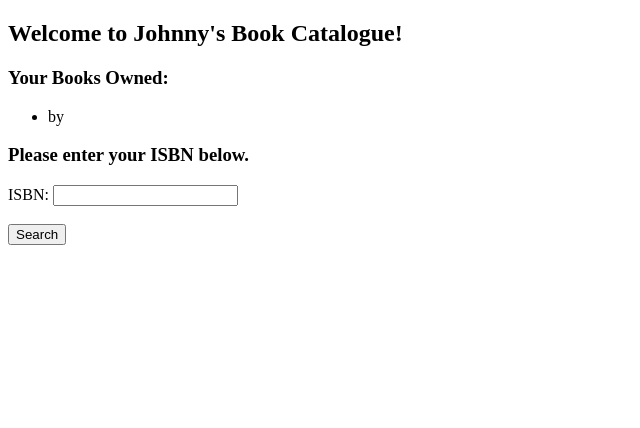
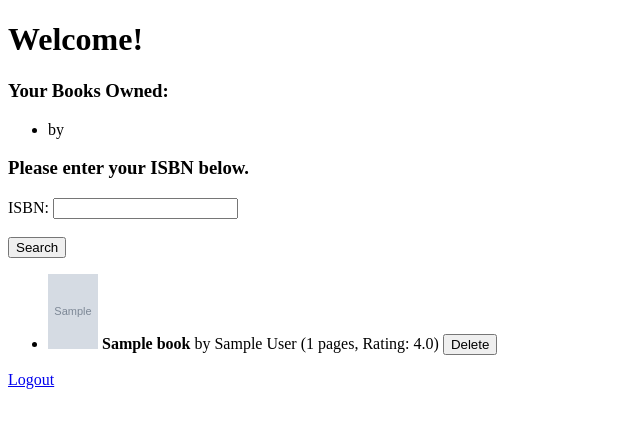
Before and after one commit to noobiecoderjohn/IS211_Course_Project, a Flask app: page /dashboard in a window 1280 px wide. Shown: the top 428 px of the page, without its empty margins (0-640 px from the left). Run offline with Flask 3, Linux system fonts and the light colour scheme; tables that the repository leaves empty hold one stand-in row (values such as "Sample post"); grey boxes marked "Sample" are stand-in pictures.

Commit message:
Update dashboard.html

```diff
--- a/templates/dashboard.html
+++ b/templates/dashboard.html
@@ -2,22 +2,36 @@
 <html lang="en">
 <head>
     <meta charset="UTF-8">
-    <meta name="viewport" content="width=device-width, initial-scale=1.0">
     <title>Dashboard</title>
 </head>
 <body>
-    <h2>Welcome to Johnny's Book Catalogue!</h2>
+    <h1>Welcome!</h1>
     <h3>Your Books Owned:</h3>
     <ul>
         {% for book in books %}
         <li>{{ book.title }} by {{ book.author }}</li>
         {% endfor %}
+    </ul>    <h3>Please enter your ISBN below.</h3>
+
+    <form action="{{ url_for('addbook') }}" method="post">
+        <label for="isbn">ISBN:</label>
+        <input type="text" id="isbn" name="isbn">
+        <br>
+
+        <br>
+        <button type="submit">Search</button>
+    </form>
+    <ul>
+        {% for book in books %}
+            <li>
+                <img src="{{ book[6] }}" alt="Thumbnail" style="width:50px;height:75px;">
+                <strong>{{ book[2] }}</strong> by {{ book[3] }} ({{ book[4] }} pages, Rating: {{ book[5] }})
+                <form action="{{ url_for('delete_book', book_id=book[0]) }}" method="post" style="display:inline;">
+                    <button type="submit">Delete</button>
+                </form>
+            </li>
+        {% endfor %}
     </ul>
-    <h3>Please enter your ISBN below.</h3>
-    <form action="/add_book" method="post">
-        <label for="isbn">ISBN:</label>
-        <input type="text" id="isbn" name="isbn"><br><br>
-        <input type="submit" value="Search">
-    </form>
+    <a href="{{ url_for('logout') }}">Logout</a>
 </body>
 </html>
```
